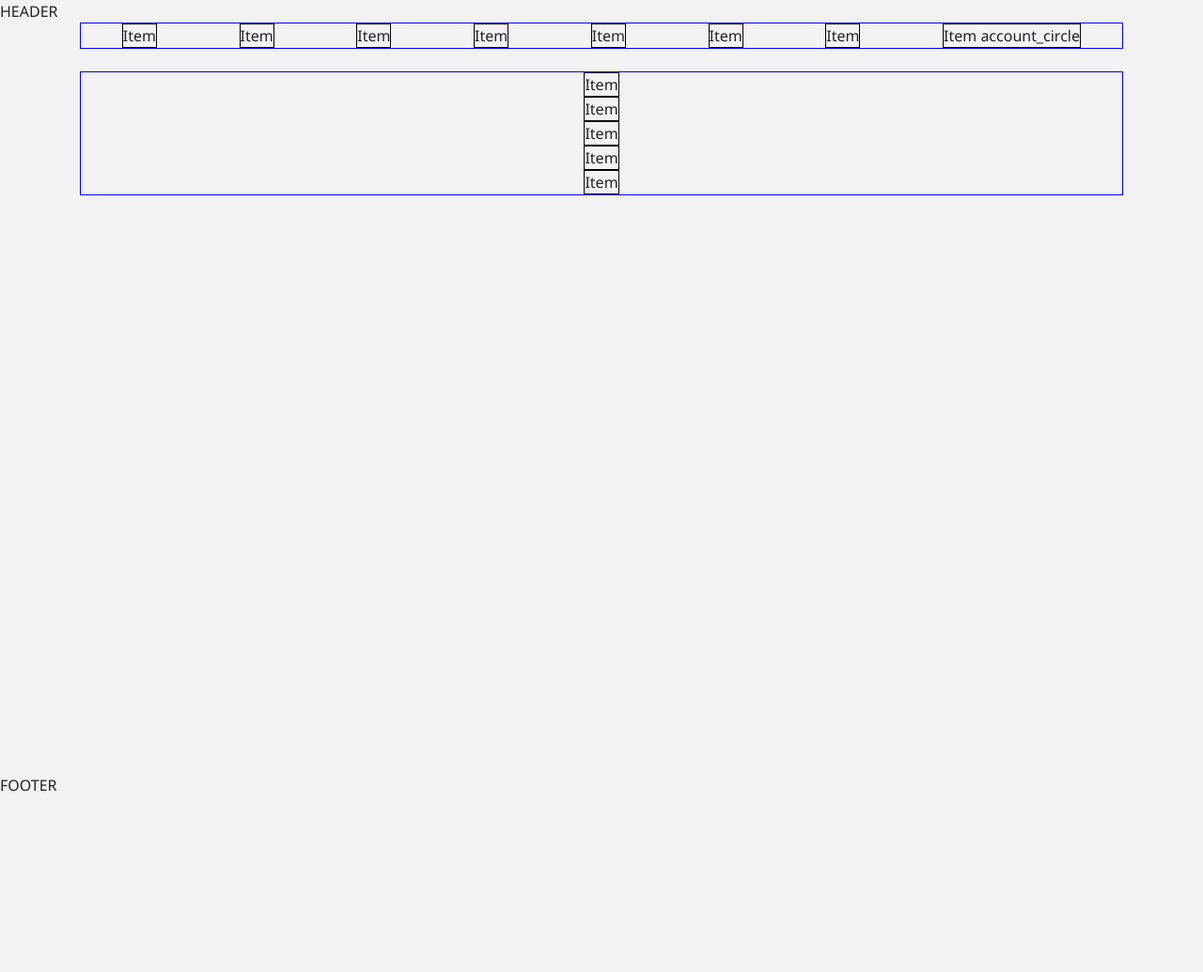
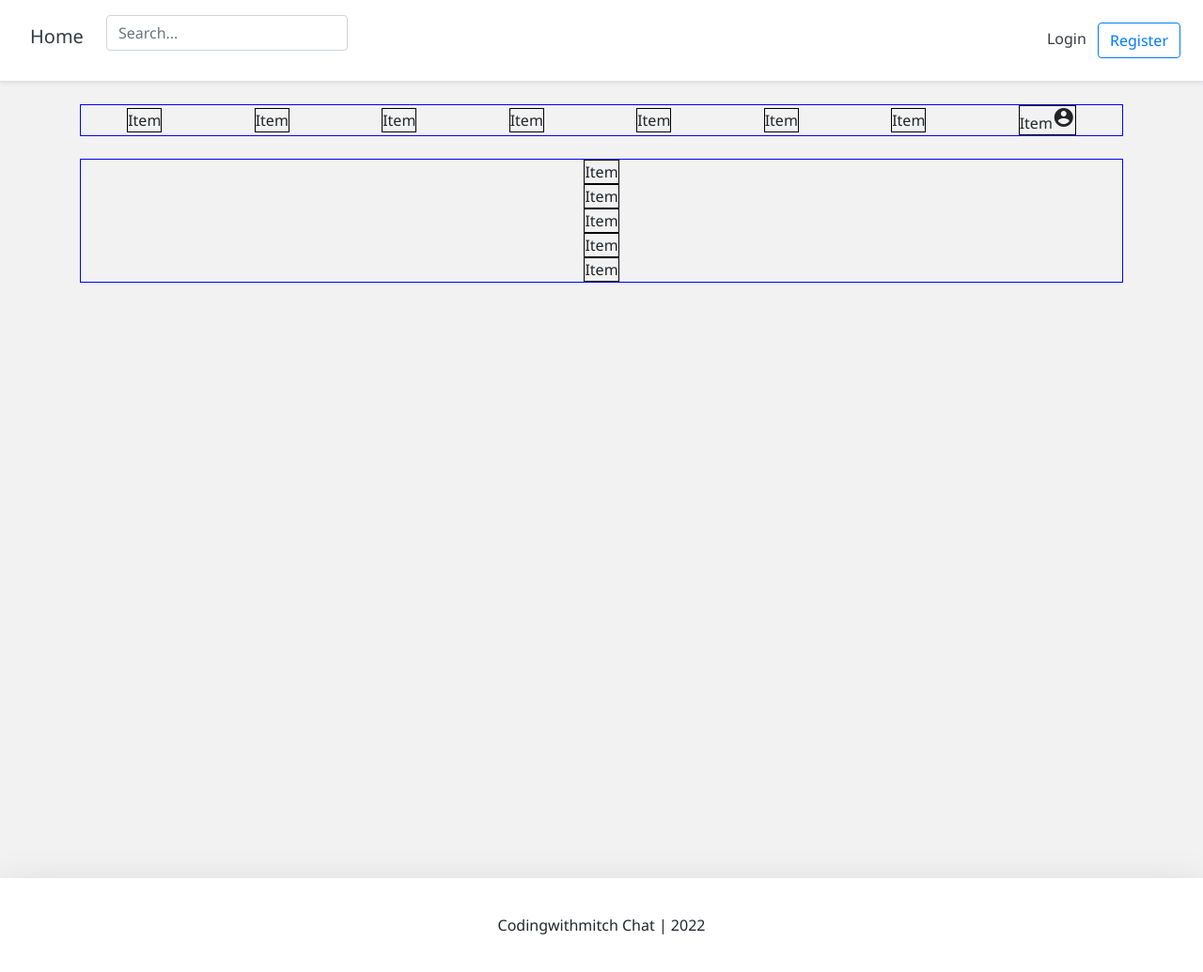
Before and after one commit to Ajay-2007/Modern-Web-Applications-Projects, a Django app: page / in a window 1280 px wide. Shown: the whole page at 94% size. Before the commit the page ends 843 px from the top, so only its background shows below. Run offline with Django 3.2, Linux system fonts and the light colour scheme; some libraries are stand-ins or nearby versions.

Commit message:
completed footer and header template files

```diff
--- a/Django-Projects/full_stack_social_media_web_app/src/personal/templates/personal/home.html
+++ b/Django-Projects/full_stack_social_media_web_app/src/personal/templates/personal/home.html
@@ -1,4 +1,6 @@
 {% extends 'base.html' %}
+{% load static %}
+
 {% block content %}
 
 <style type="text/css">
@@ -22,7 +24,7 @@
         <p class="my-grid-item m-auto">Item</p>
         <p class="my-grid-item m-auto">Item</p>
         <p class="my-grid-item m-auto">Item</p>
-        <p class="my-grid-item m-auto">Item</p>
+        <!-- <p class="my-grid-item m-auto">Item<img src="{% static 'codingwithmitch/dummy_image.png' %}"></p> -->
     </div>
 
     <div class="my-grid d-flex flex-column mt-4">
--- a/Django-Projects/full_stack_social_media_web_app/src/templates/base.html
+++ b/Django-Projects/full_stack_social_media_web_app/src/templates/base.html
@@ -5,6 +5,7 @@
     <meta http-equiv="X-UA-Compatible" content="IE=edge">
     <meta name="viewport" content="width=device-width, initial-scale=1.0, shrink-to-fit=no">
     <link rel="stylesheet" href="{% static 'bootstrap/css/bootstrap.min.css' %}">
+    <link href="https://fonts.googleapis.com/css2?family=Material+Icons" rel="stylesheet">
 
     <title>CodingWithMitchChat</title>
 </head>
--- a/Django-Projects/full_stack_social_media_web_app/src/templates/snippets/footer.html
+++ b/Django-Projects/full_stack_social_media_web_app/src/templates/snippets/footer.html
@@ -1,3 +1,9 @@
-<div>
-    FOOTER
+<style type="text/css">
+    .footer{
+        min-height: 100px;
+    }
+</style>
+
+<div class="d-flex flex-row align-items-center footer bg-white shadow-lg mt-4">
+    <p class="m-auto">Codingwithmitch Chat | 2022</p>
 </div>
--- a/Django-Projects/full_stack_social_media_web_app/src/templates/snippets/header.html
+++ b/Django-Projects/full_stack_social_media_web_app/src/templates/snippets/header.html
@@ -1,3 +1,111 @@
-<div>
-    HEADER
+{% load static %}
+
+<div class="d-flex p-3 px-md-4 mb-4 bg-white border-bottom shadow-sm">
+    <!-- MEDIUM+ screens -->
+    <div class="d-none d-md-flex flex-row my-auto flex-grow-1 align-items-center">
+
+        <!-- col1 -->
+        <h5 class="mr-3 font-weight-normal justify-content-start">
+            <a class="p-2 text-dark" href="{% url 'home' %}">Home</a>
+        </h5>
+
+        <!-- col2 -->
+        <form action="" class="search-bar justify-content-start">
+            <input type="text" class="form-control" name="q" id="id_q_large" placeholder="Search...">
+        </form>
+
+        <!-- col3 -->
+        <div class="d-flex flex-row-reverse flex-grow-1">
+            <nav>
+                {% if request.user.is_authenticated %}
+
+
+                <div class="dropdown dropleft show p-2">
+                    <div class="d-flex flex-row">
+                        <!-- chat notifications -->
+                        <div class="btn-group dropleft">
+                            <div class="d-flex notifications-icon-container rounded-circle align-items-center mr-3" id="id_chat_notification_dropdown_toggle"
+                            data-toggle="dropdown">
+                            <span id="id_chat_notification_count" class="notify-badge"></span>
+                            <span class="d-flex material-icons notifications-material-icon m-auto align-items-center">
+                            chat
+                            </span>
+
+                            <div class="dropdown-menu scrollable-menu" aria-labelledby="id_chat_notification_dropdown_toggle" id="id_chat_notifications_container">
+
+                            </div>
+                        </div>
+                    </div>
+
+                        <!-- general notifications -->
+                        <div class="btn-group dropleft">
+                            <div class="d-flex notifications-icon-container rounded-circle align-items-center mr-3" id="id_notification_dropdown_toggle"
+                            data-toggle="dropdown">
+                            <span id="id_general_notifications_count" class="notify-badge"></span>
+                            <span class="d-flex material-icons notifications-material-icon m-auto align-items-center">
+                            notifications
+                            </span>
+
+                            <div class="dropdown-menu scrollable-menu" aria-labelledby="id_chat_notification_dropdown_toggle" id="id_chat_notifications_container">
+
+                            </div>
+                        </div>
+
+                        <!-- account -->
+                        <div class="btn-group droplef">
+                            <img class="account-image rounded-circle m-auto d-block dropdown-toggle" id="id_profile_links" data-toggle="dropdown"
+                            aria-haspopup="true" aria-expanded="false" src="{% static 'codingwithmitch/dummy_image.png' %}" alt="codingwithmitch logo" width="40" height="40">
+                            <div class="dropdown-menu" aria-labelledby="id_profile_links">
+                                <a class="dropdown-item" href="#">Account</a>
+                                <a class="dropdown-item" href="#">Logout</a>
+                            </div>
+                        </div>
+                </div>
+
+                {% else %}
+                    <a class="p-2 text-dark" href=""#>Login</a>
+                    <a class="btn btn-outline-primary" href="#">Register</a>
+                {% endif %}
+            </nav>
+        </div>
+
+    </div>
+    <!-- END MEDIUM+ SCREENS -->
+    <!-- SMALL- screens -->
+    <div class="d-flex d-md-none flex-column my-auto align-items-center">
+
+        <!-- row1 -->
+        <h5 class="font-weight-normal">
+            <a class="p-2 text-dark" href="{% url 'home' %}">Home</a>
+        </h5>
+        <!-- row2 -->
+        <form action="" class="search-bar justify-content-start">
+            <input type="text" class="form-control" name="q" id="id_q_small" placeholder="Search...">
+        </form>
+
+        <!-- row3 -->
+        <div class="d-flex flex-row-reverse flex-grow-1">
+
+            <nav>
+                {% if request.user.is_authenticated %}
+                    <div class="dropdown dropleft show p-2 mt-2">
+                        <div class="d-flex flex-row">
+
+                            <!-- account -->
+                            <div class="btn-group droplef">
+                                <img class="account-image rounded-circle m-auto d-block dropdown-toggle" id="id_profile_links" data-toggle="dropdown"
+                                aria-haspopup="true" aria-expanded="false" src="{% static 'codingwithmitch/dummy_image.png' %}" alt="codingwithmitch logo" width="40" height="40">
+                                <div class="dropdown-menu" aria-labelledby="id_profile_links">
+                                    <a class="dropdown-item" href="#">Account</a>
+                                    <a class="dropdown-item" href="#">Logout</a>
+                                </div>
+                            </div>
+                    </div>
+                {% else %}
+                    <a class="p-2 text-dark" href=""#>Login</a>
+                    <a class="btn btn-outline-primary m-2" href="#">Register</a>
+                {% endif %}
+            </nav>
+        </div>
+    </div>
 </div>
```
Also changed, not shown: Django-Projects/full_stack_social_media_web_app/src/static/codingwithmitch/dummy_image.png (added), Django-Projects/full_stack_social_media_web_app/src/static/codingwithmitch/logo_1080_1080.png (added), Django-Projects/full_stack_social_media_web_app/src/static/codingwithmitch/logo_250_250.png (added), Django-Projects/full_stack_social_media_web_app/src/static/codingwithmitch/logo_250_250_transparent.png (added), 4 other files.
